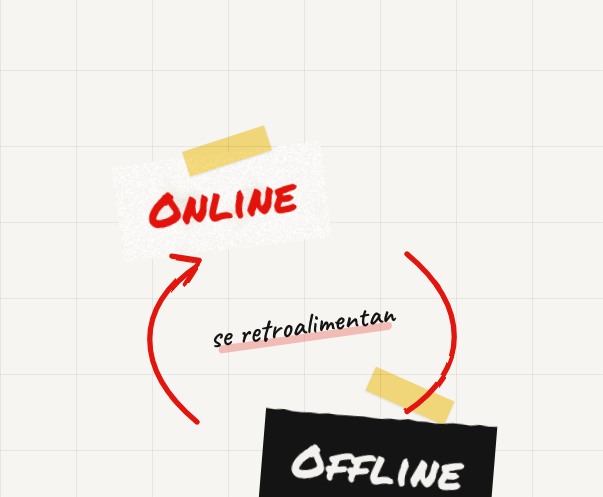
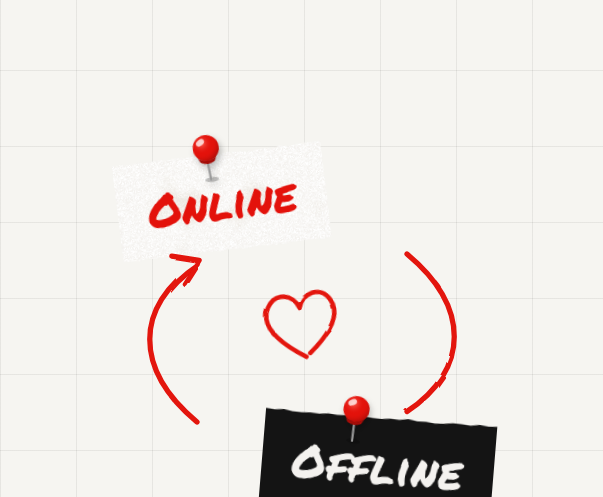
Before and after one commit to patriciaplazapraena/patriciaplazapraena.github.io, a plain HTML site: page estrategia/index.html in a window 1280 px wide. Shown: the part 918-1415 px from the top of the page, 0-603 px from the left. Drawn offline with Linux system fonts and the light colour scheme; a web font is replaced by a local one.

Commit message:
Online/Offline: chinchetas rojas y corazón a mano
Co-Authored-By: Claude Opus 5.5 <noreply@anthropic.com>
Claude-Session: https://claude.ai/code/session_0168MyUB4x9JVeJv7gdBG3Pr

```diff
--- a/estrategia/index.html
+++ b/estrategia/index.html
@@ -398,6 +398,14 @@ html,body{background:#F6F5F1}
 .fv-frame iframe{position:absolute;inset:0;width:100%;height:100%;border:0;pointer-events:none}
 @media (max-width:1100px){.case-row{flex-direction:column;align-items:stretch}.fvid{align-self:center;flex-basis:auto;width:min(220px,60vw);margin-top:6px}}
 /* online/offline hecho a mano */
+.hm-pin{position:absolute;width:40px;height:52px;z-index:3;filter:drop-shadow(2px 4px 3px rgba(0,0,0,.25))}
+.hm-pin svg{display:block;width:100%;height:100%}
+.hm-pin.p1{left:calc(6% + 70px);top:calc(6% - 22px);rotate:-8deg}
+.hm-pin.p2{right:calc(4% + 120px);bottom:calc(8% + 70px);rotate:10deg}
+.hm-doodle{position:absolute;left:50%;top:47%;width:clamp(64px,7vw,96px);transform:translate(-50%,-50%) rotate(-8deg);overflow:visible}
+.hm-doodle path{fill:none;stroke:#E3120B;stroke-width:6;stroke-linecap:round;stroke-linejoin:round;filter:url(#rough);stroke-dasharray:330;stroke-dashoffset:330;animation:heart 4.5s ease-in-out infinite}
+@keyframes heart{0%{stroke-dashoffset:330}40%,85%{stroke-dashoffset:0}100%{stroke-dashoffset:-330}}
+
 .hm{position:relative;width:100%;max-width:420px;aspect-ratio:1/1;margin:0 auto}
 .hm-paper{position:absolute;display:flex;align-items:center;justify-content:center;padding:26px 30px;font-family:"Permanent Marker",cursive;font-size:clamp(34px,3.6vw,54px);line-height:1;box-shadow:0 14px 26px rgba(0,0,0,.18);transition:transform .4s cubic-bezier(.34,1.56,.64,1)}
 .hm-paper.on{left:6%;top:6%;background:#fff url(../assets/aged.svg) center/300px;color:#E3120B;rotate:-7deg;animation:wig1 6s ease-in-out infinite}
@@ -467,7 +475,7 @@ a:hover>.roll::after{transform:translateY(0)}
 </style>
 </head>
 <body>
-<svg width="0" height="0" style="position:absolute" aria-hidden="true"><filter id="rough"><feTurbulence type="fractalNoise" baseFrequency="0.04" numOctaves="2" seed="3"/><feDisplacementMap in="SourceGraphic" scale="3"/></filter></svg>
+<svg width="0" height="0" style="position:absolute" aria-hidden="true"><radialGradient id="pinG" cx="35%" cy="30%" r="75%"><stop offset="0" stop-color="#ff6b5e" stop-opacity=".9"/><stop offset=".55" stop-color="#E3120B" stop-opacity="0"/><stop offset="1" stop-color="#7d0905" stop-opacity=".55"/></radialGradient><filter id="rough"><feTurbulence type="fractalNoise" baseFrequency="0.04" numOctaves="2" seed="3"/><feDisplacementMap in="SourceGraphic" scale="3"/></filter></svg>
 
 <div class="site" style="width: 100%; overflow-x: clip">
 <div class="cursor" aria-hidden="true"><span class="cl"></span></div>
@@ -518,16 +526,16 @@ a:hover>.roll::after{transform:translateY(0)}
 <div class="e2-omni">
 <div class="hm" aria-hidden="true">
 <div class="hm-paper on" style="clip-path:polygon(0.0% 0.7%,3.8% 0.3%,7.7% 1.4%,11.5% 0.2%,15.4% 1.2%,19.2% 0.8%,23.1% 0.1%,26.9% 1.1%,30.8% 0.1%,34.6% 1.0%,38.5% 0.2%,42.3% 0.2%,46.2% 0.9%,50.0% 1.8%,53.8% 0.3%,57.7% 0.5%,61.5% 1.4%,65.4% 2.1%,69.2% 1.3%,73.1% 0.9%,76.9% 2.1%,80.8% 0.1%,84.6% 1.9%,88.5% 0.6%,92.3% 0.3%,96.2% 0.3%,100.0% 0.7%,100.0% 98.2%,96.2% 99.6%,92.3% 98.7%,88.5% 98.6%,84.6% 99.2%,80.8% 98.8%,76.9% 99.9%,73.1% 99.9%,69.2% 99.5%,65.4% 98.5%,61.5% 99.1%,57.7% 99.3%,53.8% 98.7%,50.0% 99.0%,46.2% 99.3%,42.3% 98.3%,38.5% 98.5%,34.6% 99.5%,30.8% 98.7%,26.9% 98.8%,23.1% 98.1%,19.2% 98.4%,15.4% 99.4%,11.5% 97.8%,7.7% 99.7%,3.8% 99.1%,0.0% 98.3%)"><span>Online</span></div>
-<div class="hm-tape t1"></div>
+<div class="hm-pin p1"><svg class="pin" viewBox="0 0 40 52" aria-hidden="true"><ellipse cx="22" cy="49" rx="7" ry="2.5" fill="rgba(0,0,0,.22)"/><path d="M20 30 L21 49" stroke="#9a9a9a" stroke-width="2.2" stroke-linecap="round"/><circle cx="20" cy="17" r="13" fill="#E3120B"/><circle cx="20" cy="17" r="13" fill="url(#pinG)"/><ellipse cx="15" cy="11" rx="4.5" ry="3" fill="rgba(255,255,255,.75)" transform="rotate(-30 15 11)"/><path d="M11 27 Q20 33 29 27 L27 31 Q20 35 13 31 Z" fill="#a40c07"/></svg></div>
 <div class="hm-paper off" style="clip-path:polygon(0.0% 0.3%,3.8% 1.1%,7.7% 0.1%,11.5% 1.5%,15.4% 1.7%,19.2% 1.3%,23.1% 1.9%,26.9% 0.7%,30.8% 1.5%,34.6% 1.3%,38.5% 1.3%,42.3% 1.0%,46.2% 1.8%,50.0% 2.1%,53.8% 1.0%,57.7% 1.5%,61.5% 0.1%,65.4% 1.5%,69.2% 1.4%,73.1% 2.2%,76.9% 1.8%,80.8% 0.6%,84.6% 0.8%,88.5% 1.5%,92.3% 0.0%,96.2% 1.0%,100.0% 0.4%,100.0% 99.7%,96.2% 99.9%,92.3% 98.3%,88.5% 99.7%,84.6% 99.5%,80.8% 99.1%,76.9% 98.1%,73.1% 99.8%,69.2% 99.0%,65.4% 98.8%,61.5% 98.1%,57.7% 98.2%,53.8% 98.1%,50.0% 99.4%,46.2% 99.1%,42.3% 99.2%,38.5% 98.1%,34.6% 97.9%,30.8% 99.7%,26.9% 99.6%,23.1% 99.5%,19.2% 99.5%,15.4% 98.9%,11.5% 98.7%,7.7% 99.4%,3.8% 100.0%,0.0% 99.1%)"><span>Offline</span></div>
-<div class="hm-tape t2"></div>
+<div class="hm-pin p2"><svg class="pin" viewBox="0 0 40 52" aria-hidden="true"><ellipse cx="22" cy="49" rx="7" ry="2.5" fill="rgba(0,0,0,.22)"/><path d="M20 30 L21 49" stroke="#9a9a9a" stroke-width="2.2" stroke-linecap="round"/><circle cx="20" cy="17" r="13" fill="#E3120B"/><circle cx="20" cy="17" r="13" fill="url(#pinG)"/><ellipse cx="15" cy="11" rx="4.5" ry="3" fill="rgba(255,255,255,.75)" transform="rotate(-30 15 11)"/><path d="M11 27 Q20 33 29 27 L27 31 Q20 35 13 31 Z" fill="#a40c07"/></svg></div>
 <svg class="hm-arrows" viewBox="0 0 400 400" fill="none">
 <path class="ar a1" d="M300 120 C 360 170, 360 230, 300 270"/>
 <path class="ah h1" d="M312 252 L 298 274 L 324 278"/>
 <path class="ar a2" d="M100 280 C 40 230, 40 170, 100 130"/>
 <path class="ah h2" d="M88 148 L 102 126 L 76 122"/>
 </svg>
-<p class="hm-note">se retroalimentan</p>
+<svg class="hm-doodle" viewBox="0 0 120 110" aria-hidden="true"><path d="M60 98 C 20 70, 6 46, 18 26 C 30 6, 54 12, 60 32 C 66 12, 92 6, 102 26 C 114 48, 96 72, 60 98 Z"/></svg>
 </div>
 <div class="e2-copy">
 <h3 class="display e2-big reveal">Lo que pasa fuera,<br>se cuenta dentro.</h3>
```
